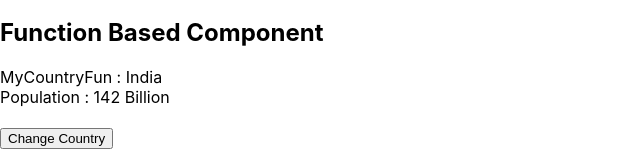
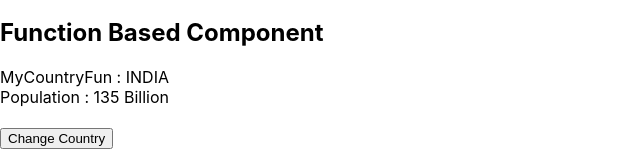
Before and after one commit to falduharsh1/FirstReact, a React (Create React App) app: page / in a window 1280 px wide. Shown: the part 153-310 px from the top of the page, without its empty margins (0-640 px from the left). Built offline with nearby package versions, Linux system fonts and the light colour scheme.

Commit message:
23_11_24_fun_compo

```diff
--- a/src/Component/MyCountryFun.js
+++ b/src/Component/MyCountryFun.js
@@ -1,23 +1,37 @@
 import React, { useState } from "react";
 
-export default function MyCountryFun() {
-  const [Country, setCountry] = useState({
-    name: "India",
-    Population: "142 Billion",
-  });
+// export default function MyCountryFun() {
+//   const [Name, setName] = useState("INDIA");
+//   const [Population, setPopulation] = useState("135 Billion");
+
+  // const HandleCounty = () => {
+  //   setName("USA");
+  //   setPopulation("15 Billion");
+  //   setShow(!show);
+  //   if (Name === "INDIA") {
+  //     setName("USA");
+  //     setPopulation("15 Billion");
+  //   } else {
+  //     setName("INDIA");
+  //     setPopulation("135 Billion");
+  //   }
+  // };
+
+  export default function MyCountryFun() {
+    const [Name, setName] = useState(true);
+    const [Population, setPopulation] = useState(true);
+
 
   const HandleCounty = () => {
-    setCountry({
-        name : 'USA',
-        Population : '14 Billion'
-    })
+    setName(!Name);
+    setPopulation(!Population)
   }
 
   return (
     <div>
       <h2>Function Based Component</h2>
-      <div>MyCountryFun : {Country.name}</div>
-      <div>Population : {Country.Population}</div>
+      <div>MyCountryFun : {Name ? 'INDIA' : 'USA'}</div>
+      <div>Population : {Population ? '135 Billion' : '15 Billion'}</div>
       <br></br>
       <button onClick={HandleCounty}>Change Country</button>
     </div>
```
